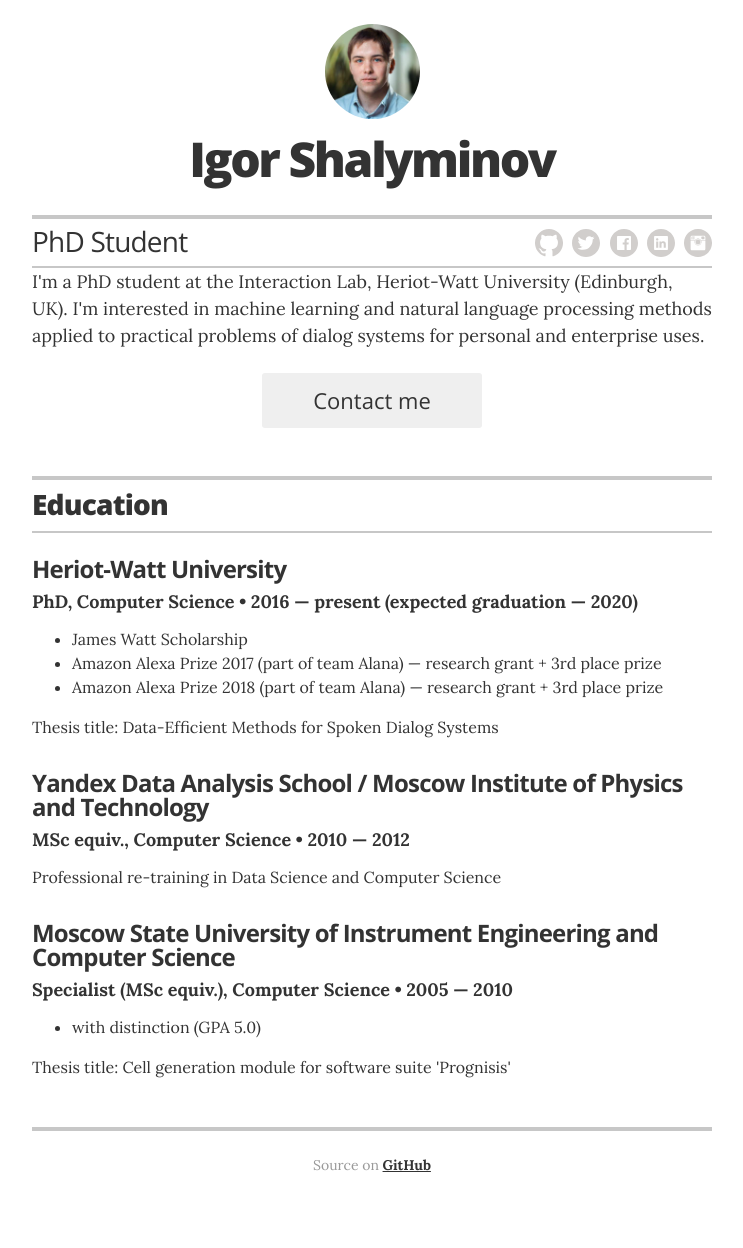
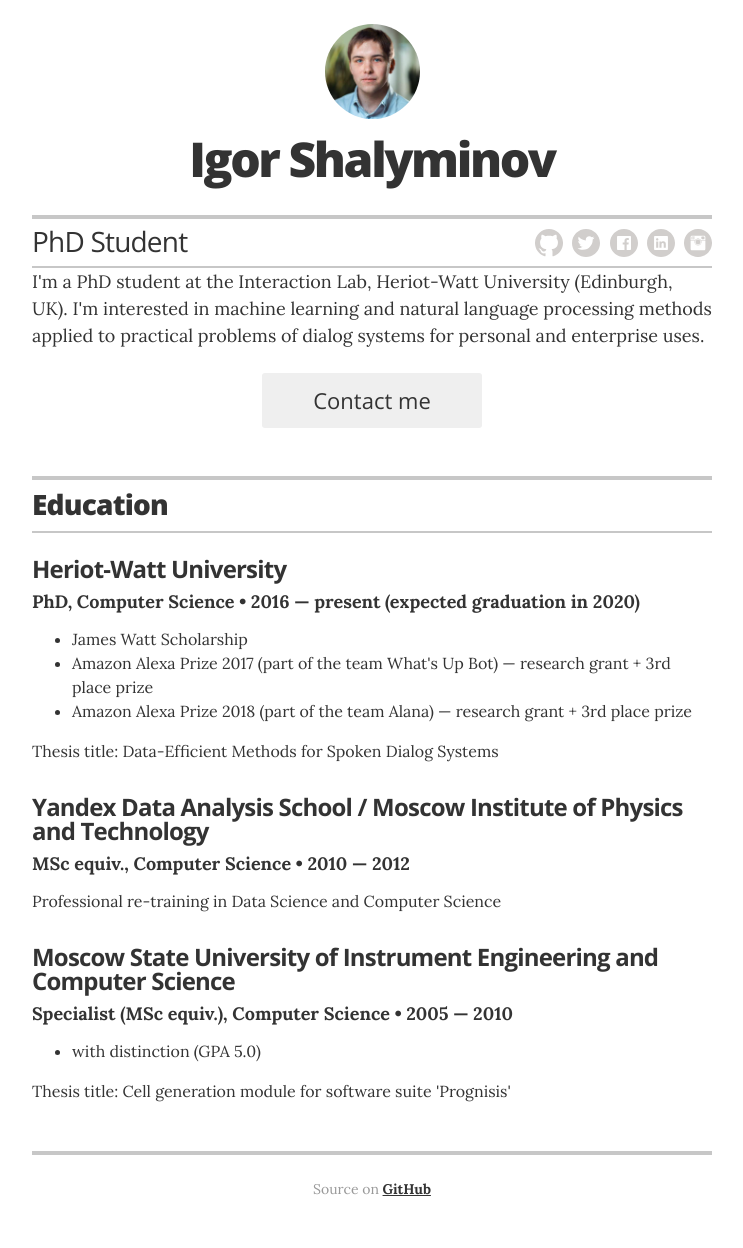
Before and after one commit to ishalyminov/ishalyminov-old.github.io, a Jekyll site: the page built from index.html, in a window 1280 px wide. Shown: the whole page, without its empty margins (268-1011 px from the left). Built offline with Jekyll 4.4.1, drawn with Linux system fonts in a browser that asks for light colours; before the commit the page ends 1224 px from its top, so only the background shows below that.

Commit message:
Update education.yml

```diff
--- a/_data/education.yml
+++ b/_data/education.yml
@@ -1,11 +1,11 @@
 # Degree
 - degree: PhD, Computer Science
   uni: Heriot-Watt University
-  year: 2016 &mdash; present (expected graduation &mdash; 2020)
+  year: 2016 &mdash; present (expected graduation in 2020)
   awards:
     - award: James Watt Scholarship
-    - award: Amazon Alexa Prize 2017 (part of team Alana) &mdash; research grant + 3rd place prize
-    - award: Amazon Alexa Prize 2018 (part of team Alana) &mdash; research grant + 3rd place prize
+    - award: Amazon Alexa Prize 2017 (part of the team What's Up Bot) &mdash; research grant + 3rd place prize
+    - award: Amazon Alexa Prize 2018 (part of the team Alana) &mdash; research grant + 3rd place prize
   summary: "Thesis title: Data-Efficient Methods for Spoken Dialog Systems"
 
 - degree: MSc equiv., Computer Science
```
